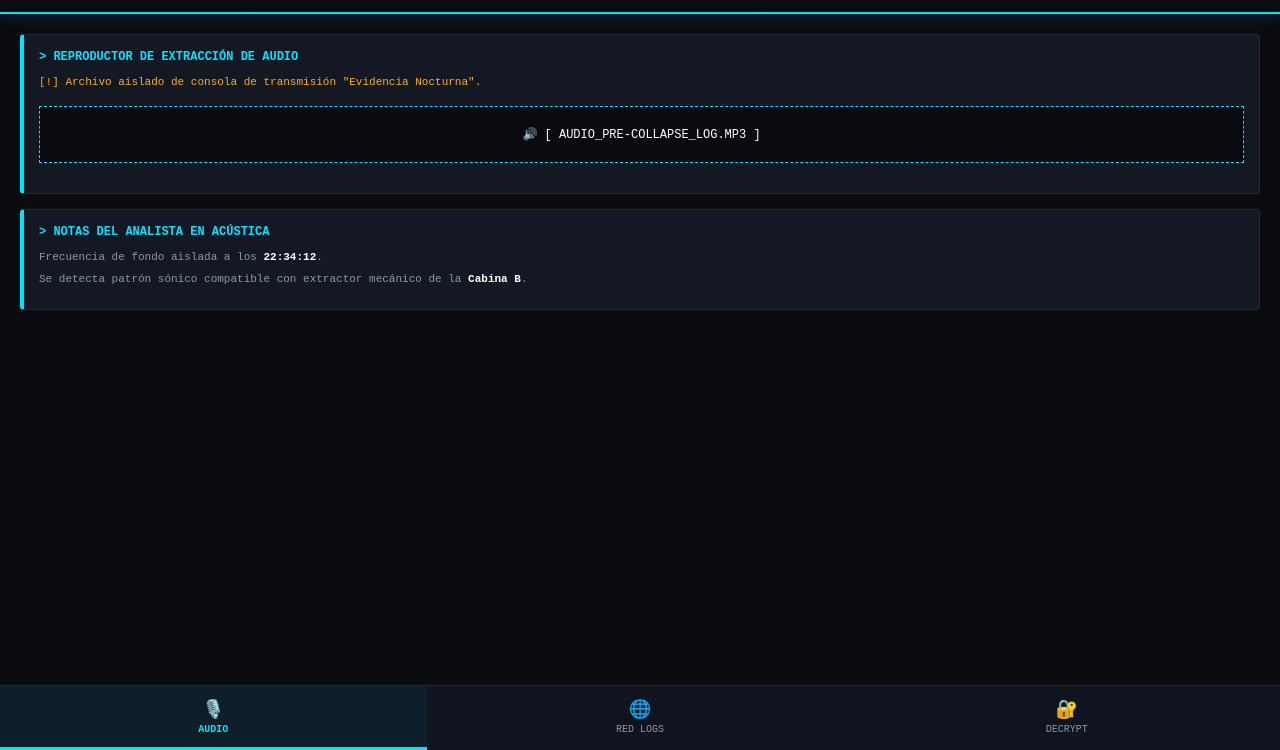
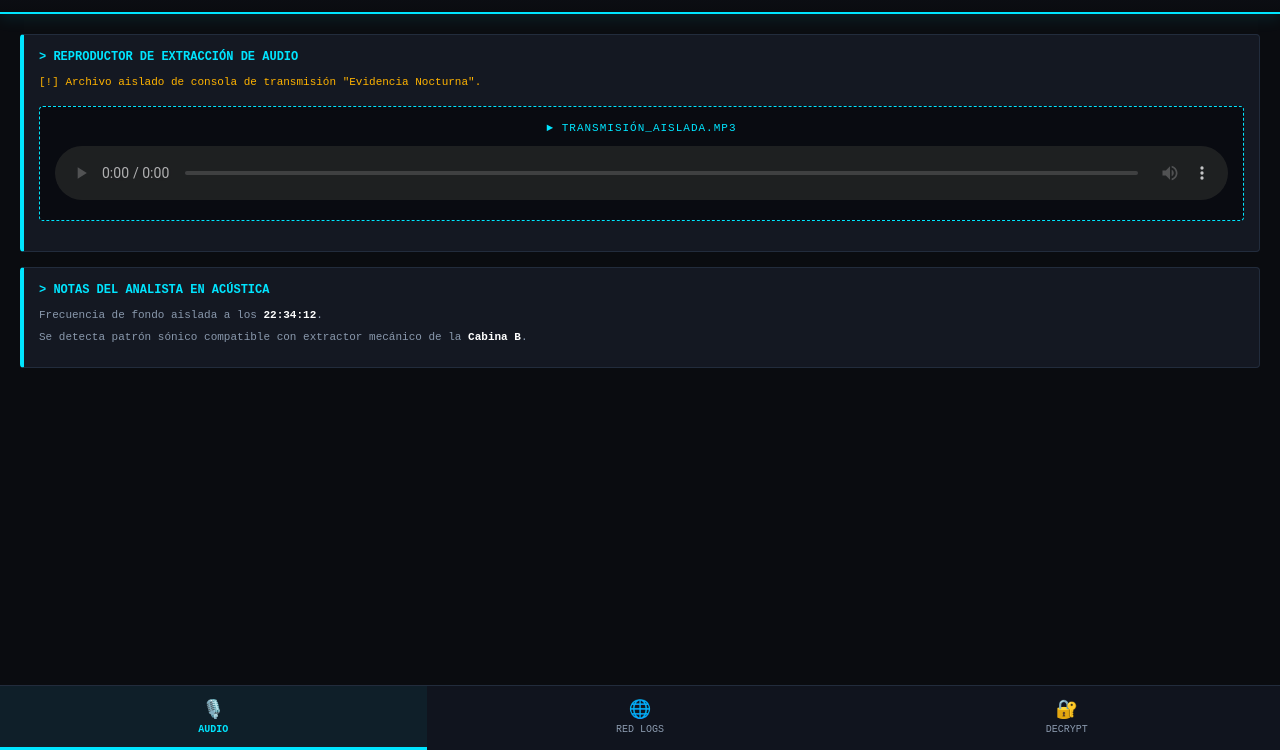
Before and after one commit to Alanlezamaa/fuera-de-aire, a plain HTML site: page index.html in a window 1280 px wide. Shown: the part 50-800 px from the top of the page. Drawn offline with Linux system fonts and the light colour scheme.

Commit message:
Update index.html

```diff
--- a/index.html
+++ b/index.html
@@ -129,10 +129,16 @@
       <div class="forensic-panel">
         <div class="panel-title">> REPRODUCTOR DE EXTRACCIÓN DE AUDIO</div>
         <p class="log-line" style="color: var(--cyber-amber);">[!] Archivo aislado de consola de transmisión "Evidencia Nocturna".</p>
-        <!-- Aquí irá tu etiqueta de audio en el futuro -->
-        <div style="background:#090b11; padding: 20px; text-align:center; border: 1px dashed var(--cyber-blue); margin: 15px 0; font-size:12px;">
-          🔊 [ AUDIO_PRE-COLLAPSE_LOG.MP3 ]
+
+        <!-- REPRODUCTOR WEB INTEGRADO -->
+        <div style="background:#090b11; padding: 15px; text-align:center; border: 1px dashed var(--cyber-blue); margin: 15px 0; border-radius: 4px;">
+          <p style="font-size: 11px; color: var(--cyber-blue); margin-bottom: 12px; letter-spacing: 1px;">► TRANSMISIÓN_AISLADA.MP3</p>
+          <audio controls style="width: 100%; filter: invert(0.9) hue-rotate(180deg); opacity: 0.85;">
+            <source src="podcast_evidencia.mp3" type="audio/mpeg">
+            Su dispositivo no soporta la reproducción de este audio forense.
+          </audio>
         </div>
+
       </div>
       <div class="forensic-panel">
         <div class="panel-title">> NOTAS DEL ANALISTA EN ACÚSTICA</div>
```
